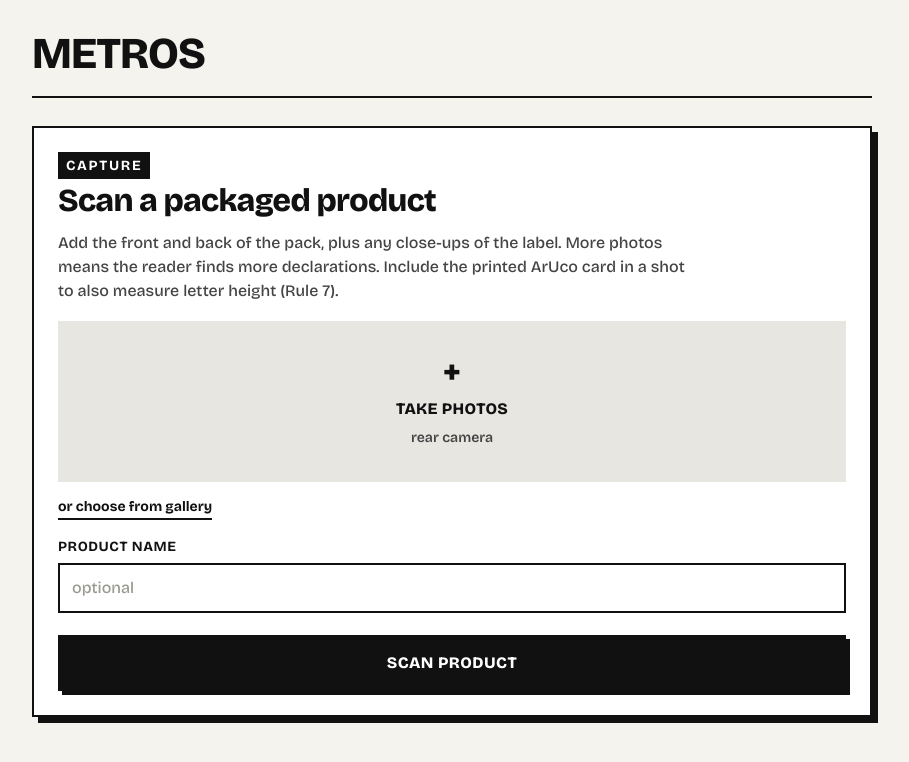
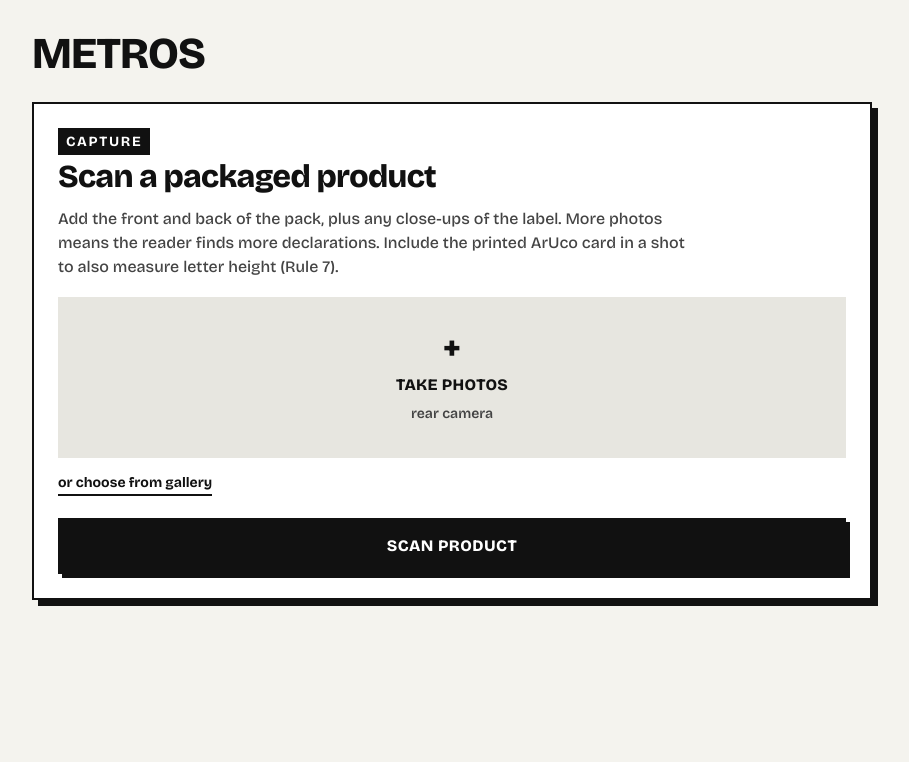
Before and after one commit to mugiwaraluffy56/sih-26, a React (Vite) app in the folder frontend/: page / in a window 1280 px wide. Shown: the top 762 px of the page, without its empty margins (188-1097 px from the left). Built offline with nearby package versions, Linux system fonts and the light colour scheme.

Commit message:
remove product name field and masthead divider
Signed-off-by: mugiwaraluffy56 <myakampuneeth@gmail.com>

```diff
--- a/frontend/src/App.jsx
+++ b/frontend/src/App.jsx
@@ -4,7 +4,6 @@
 
 function ScanForm({ onReport }) {
   const [shots, setShots] = useState([]); // [{file,url}]
-  const [productName, setProductName] = useState("");
   const [busy, setBusy] = useState(false);
   const [err, setErr] = useState("");
 
@@ -31,7 +30,7 @@
     setBusy(true);
     setErr("");
     try {
-      onReport(await scan({ files: shots.map((s) => s.file), productName }));
+      onReport(await scan({ files: shots.map((s) => s.file) }));
     } catch (e2) {
       setErr(String(e2.message || e2));
     } finally {
@@ -76,12 +75,6 @@
       </div>
       <label htmlFor="galimg" className="gallery-link">or choose from gallery</label>
 
-      <label className="field">
-        <span>Product name</span>
-        <input value={productName} placeholder="optional"
-          onChange={(e) => setProductName(e.target.value)} />
-      </label>
-
       <button className="cta" type="submit" disabled={busy}>
         {busy ? "Analysing…" : "Scan product"}
       </button>
--- a/frontend/src/styles.css
+++ b/frontend/src/styles.css
@@ -52,7 +52,7 @@
 .app { max-width: 880px; margin: 0 auto; padding: clamp(16px, 4vw, 32px) clamp(14px, 4vw, 20px) 72px; }
 
 /* ---- Masthead + ruler-strip signature ---- */
-.masthead { padding: 0 0 20px; margin-bottom: 28px; border-bottom: var(--bd) solid var(--ink); }
+.masthead { padding: 0 0 4px; margin-bottom: 22px; }
 .brand { display: flex; align-items: center; gap: 18px; flex-wrap: wrap; }
 .wordmark {
   font-family: var(--font);
```
